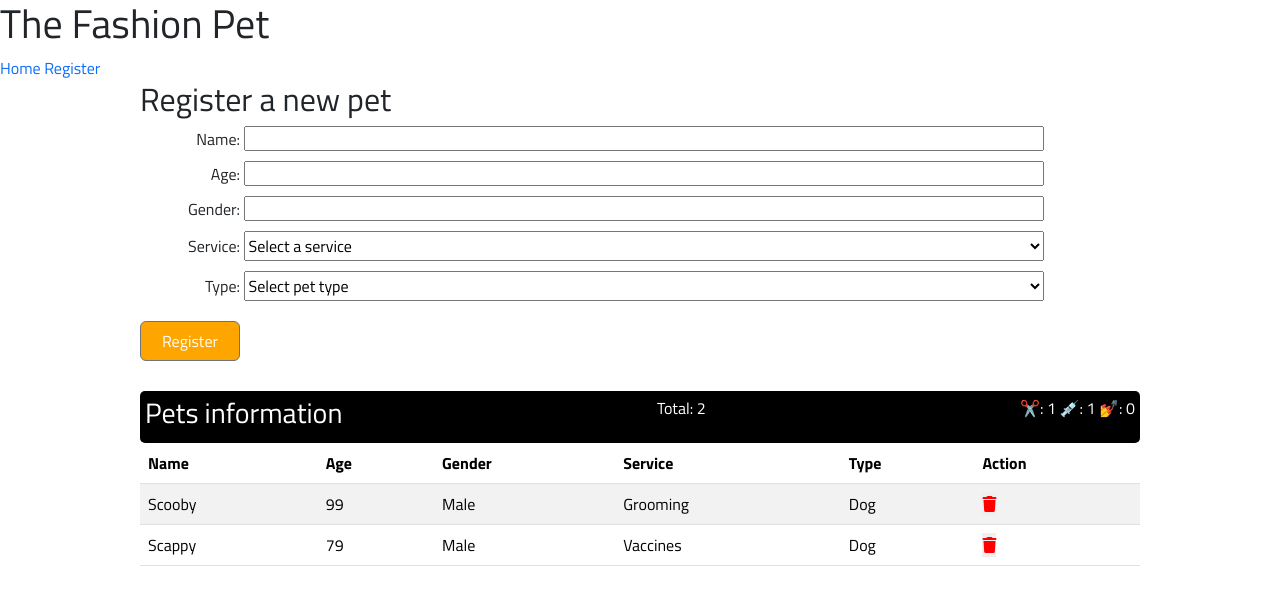
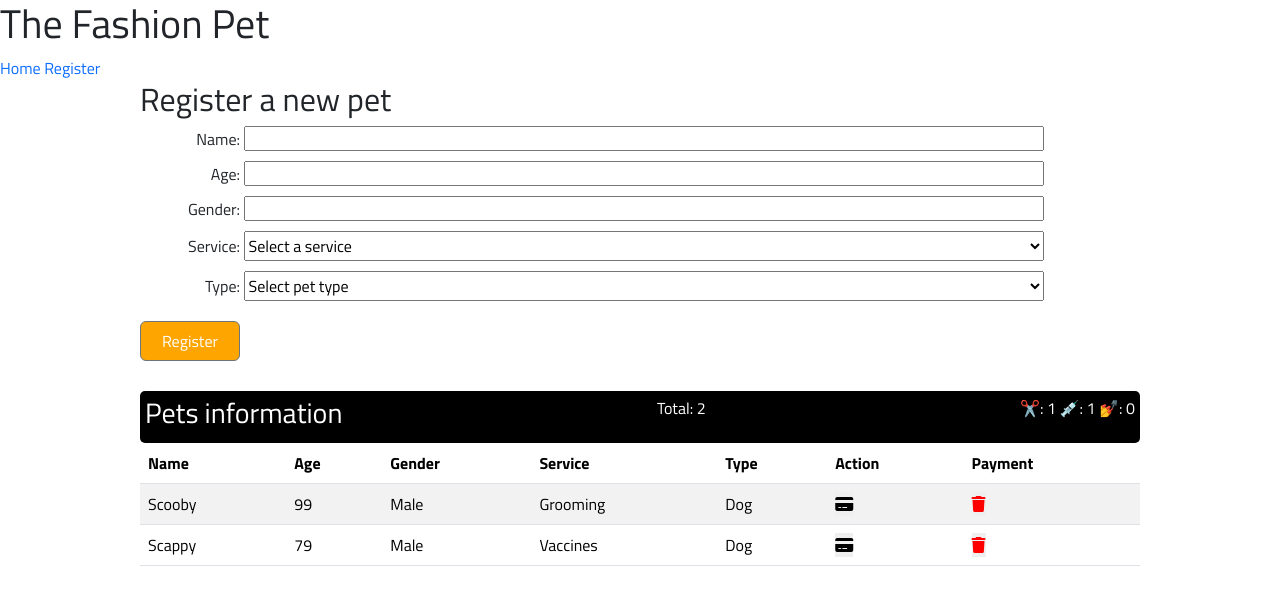
Before and after one commit to BTurner08/petSalon2, a plain HTML site: page register.html in a window 1280 px wide. Drawn offline with nearby package versions, Linux system fonts and the light colour scheme.

Commit message:
104 complete

```diff
--- a/register.html
+++ b/register.html
@@ -89,6 +89,7 @@
                     <th>Service</th>
                     <th>Type</th>
                     <th>Action</th>
+                    <th>Payment</th>
                 </tr>
             </thead>
             <tbody id="petRows">
--- a/scripts/display.js
+++ b/scripts/display.js
@@ -33,7 +33,8 @@
                     <td>${pet.gender}</td>
                     <td>${pet.service}</td>
                     <td>${pet.type}</td>
-                    <td><button class="delete-btn" onclick="deletePet(${i});"><i class="fa-solid fa-trash"></i></button></td>
+                    <td> <a href="https://www.paypal.com/us/signin" target="Payment"><button class="payment-btn" ><i class="fa-solid fa-credit-card"></i></button></a> </td>
+                    <td> <button class="delete-btn" onclick="deletePet(${i});"><i class="fa-solid fa-trash"></i></button></td>
                 </tr>
             `;
         }
--- a/styles/register.css
+++ b/styles/register.css
@@ -19,3 +19,6 @@
 .delete-btn{
     border: none;
 }
+.payment-btn{
+    border: none;
+}
```
